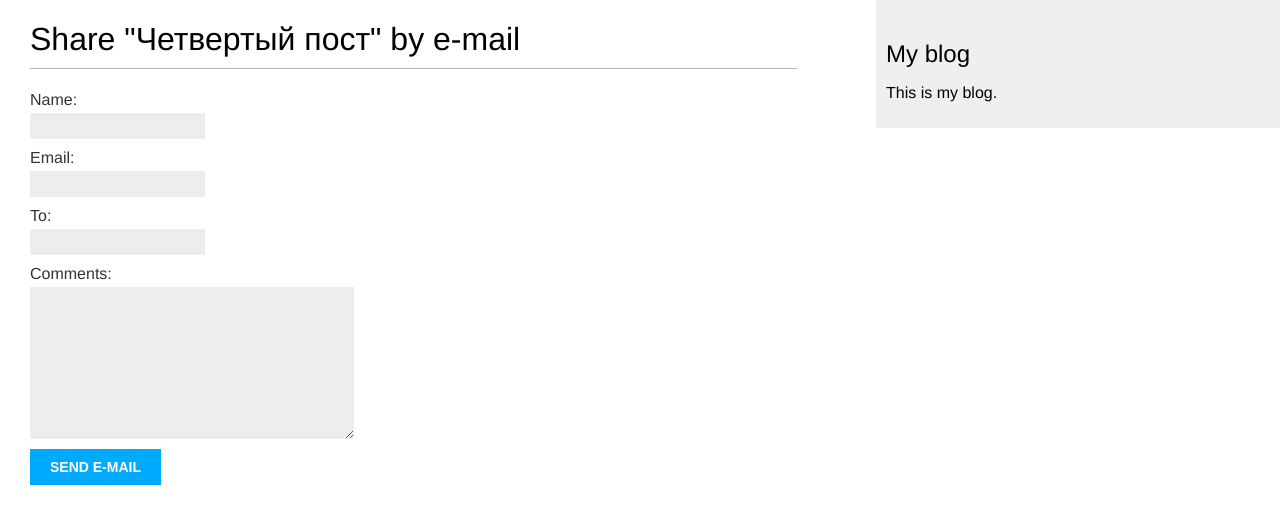
After one commit to AleksandrYulgu/my_site, a Django app: page /blog/4/share/ in a window 1280 px wide. The commit adds this page. Shown: the top 524 px of the page. Run offline with Django 4.2, Linux system fonts and the light colour scheme; data comes from the database, SQL or seed files in the repository.

Commit message:
Sent_mail

```diff
--- /dev/null
+++ b/blog/forms.py
@@ -0,0 +1,7 @@
+from django import forms
+
+class EmailPostForm(forms.Form):
+    name = forms.CharField(max_length=25)
+    email = forms.EmailField()
+    to = forms.EmailField()
+    comments = forms.CharField(required=False, widget=forms.Textarea)
--- a/blog/templates/blog/post/detail.html
+++ b/blog/templates/blog/post/detail.html
@@ -6,4 +6,7 @@
     <h1>{{ post.title }}</h1>
     <p class="date">Published {{ post.publish }} by {{ post.author }}</p>
     {{ post.body|linebreaks }}
+    <p>
+    <a href="{% url 'blog:post_share' post.id %}">Share this post</a>
+    </p>
 {% endblock %}
--- /dev/null
+++ b/blog/templates/blog/post/share.html
@@ -0,0 +1,15 @@
+{% extends "blog/base.html" %}
+{% block title %}Share a post{% endblock %}
+{% block content %}
+{% if sent %}
+<h1>E-mail successfully sent</h1>
+<p>"{{ post.title }}" was successfully sent to {{ form.cleaned_data.to }}.</p>
+{% else %}
+<h1>Share "{{ post.title }}" by e-mail</h1>
+<form action="." method="post">
+{{ form.as_p }}
+{% csrf_token %}
+<input type="submit" value="Send e-mail">
+</form>
+{% endif %}
+{% endblock %}
--- a/blog/urls.py
+++ b/blog/urls.py
@@ -8,4 +8,5 @@ urlpatterns = [
     path('', views.PostListView.as_view(), name='post_list'),
     path('<int:year>/<int:month>/<int:day>/<slug:post>/',
          views.post_detail, name='post_detail'),
+    path('<int:post_id>/share/', views.post_share, name='post_share'),
 ]
--- a/blog/views.py
+++ b/blog/views.py
@@ -2,6 +2,8 @@ from django.shortcuts import render, get_object_or_404
 from .models import Post
 from django.core.paginator import Paginator, EmptyPage, PageNotAnInteger
 from django.views.generic import ListView
+from .forms import EmailPostForm
+from django.core.mail import send_mail
 
 
 class PostListView(ListView):
@@ -30,3 +32,27 @@ def post_detail(request, year, month, day, post):
     post = get_object_or_404(Post, slug=post, status='published', publish__year=year,
                              publish__month=month, publish__day=day)
     return render(request,'blog/post/detail.html', {'post': post})
+
+
+def post_share(request, post_id):
+    # Retrieve post by id
+    post = get_object_or_404(Post, id=post_id, status='published')
+    sent = False
+
+    if request.method == 'POST':
+        # Form was submitted
+        form = EmailPostForm(request.POST)
+        if form.is_valid():
+            # Form fields passed validation
+            cd = form.cleaned_data
+            post_url = request.build_absolute_uri(
+                post.get_absolute_url())
+            subject = '{} ({}) recommends you reading "{}"'.format(cd['name'], cd['email'], post.title)
+            message = 'Read "{}" at {}\n\n{}\'s comments: {}'.format(post.title, post_url, cd['name'], cd['comments'])
+            send_mail(subject, message, 'admin@myblog.com', [cd['to']])
+            sent = True
+    else:
+        form = EmailPostForm()
+    return render(request, 'blog/post/share.html', {'post': post,
+                                                    'form': form,
+                                                    'sent': sent})
```
Also changed, not shown: mysite/settings.py (+9 -0 lines).
